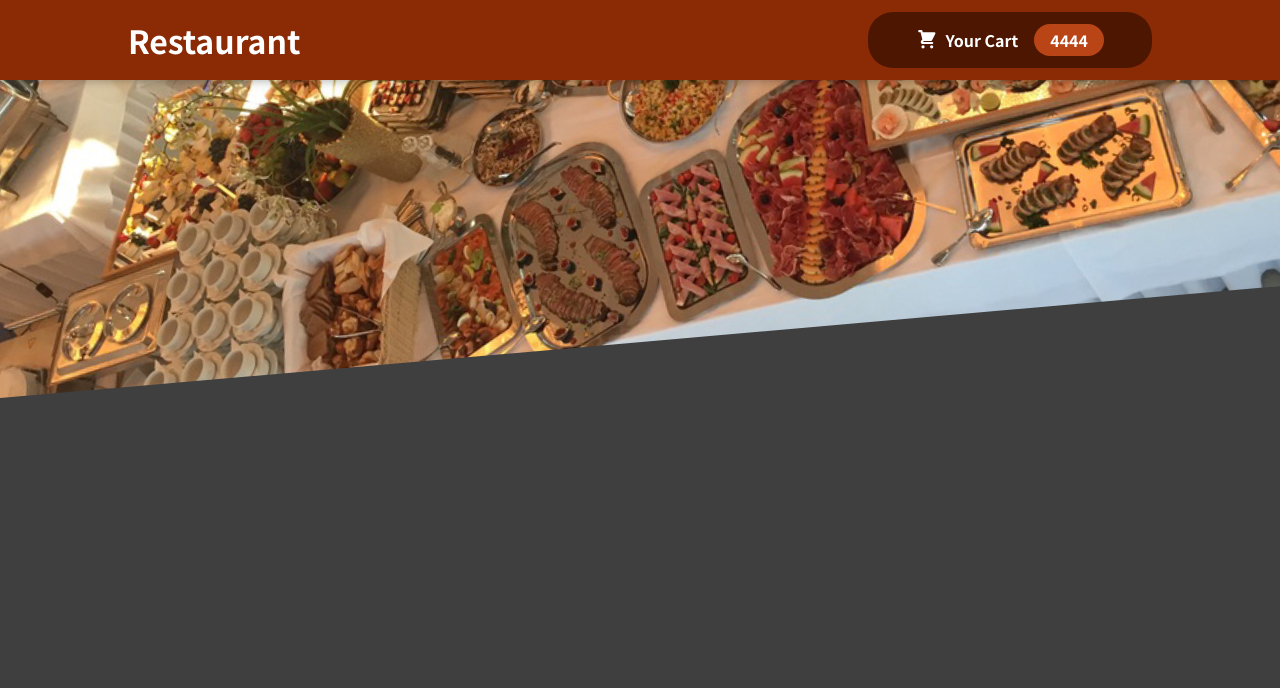
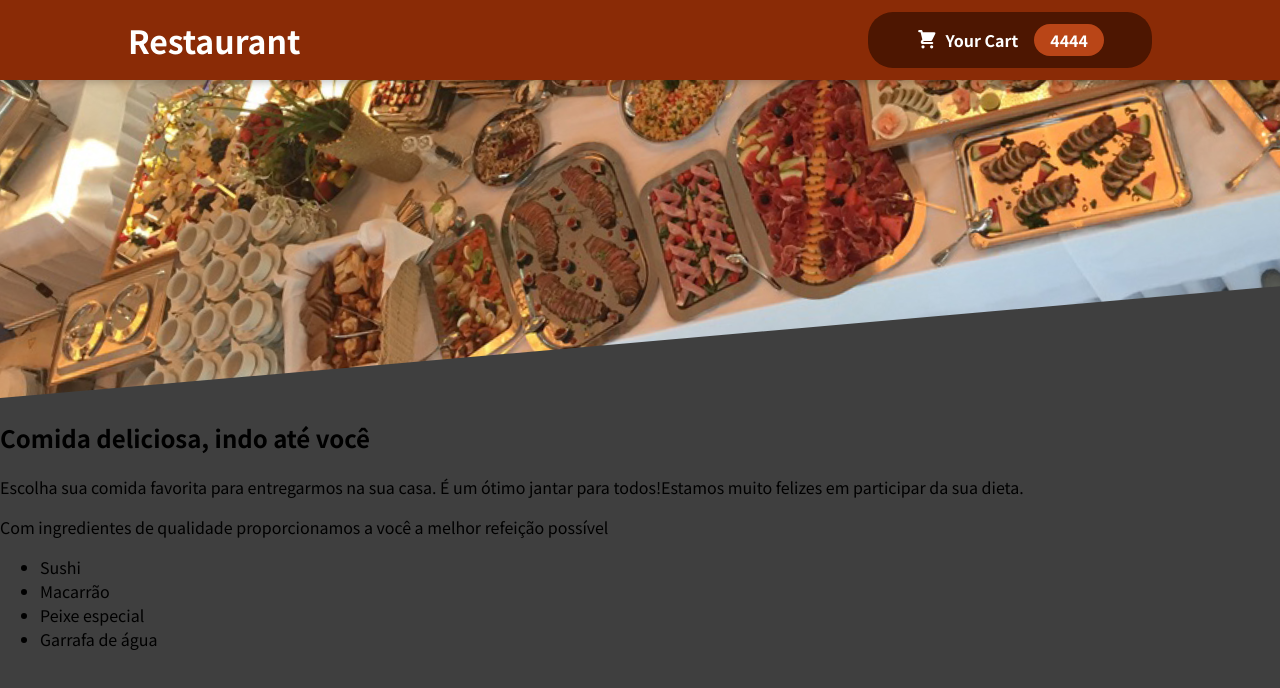
Before and after one commit to umnomequalqu/Restaurant, a React (Create React App) app: page / in a window 1280 px wide. Shown: the top 688 px of the page. Built offline with nearby package versions, Linux system fonts and the light colour scheme.

Commit message:
criando as listas e falta finalizar o Meals Component CSS

```diff
--- a/src/App.js
+++ b/src/App.js
@@ -1,9 +1,13 @@
 import Header from "./components/Layouts/Header";
+import Meals from "./components/Meals/Meals";
 
 function App(){
     return(
         <>
         <Header/>
+        <main>
+            <Meals/>
+        </main>
         </>
     )
 }
--- /dev/null
+++ b/src/components/Meals/AvaliableMeals.js
@@ -0,0 +1,41 @@
+import classes from './AvaliableMeals.module.css'
+const DUMMY_MEALS = [
+    {
+    id: 'm1',
+    name: 'Sushi',
+    description: 'Peixes finos com vegetais',
+    price: 22.99,
+    },
+    {
+        id: 'm2',
+        name: 'Macarrão',
+        description: 'Massa italiana com molho do chef',
+        price: 20.50,
+
+    },
+    {
+        id: 'm3',
+        name: 'Peixe especial',
+        description: 'Peixe norueguês empanado com azeite português foleado a ouro',
+        price: 280.01,
+    },
+    {
+        id: 'm4',
+        name: 'Garrafa de água',
+        description: 'Uma Garrafa com água dentro',
+        price: 5.00,
+    }
+]
+const AvailableMeals = ()=>{
+    const pratosMapeados = DUMMY_MEALS.map(prato=> <li>{prato.name}</li>)
+    return(
+        <>
+        <section className={classes.meals}>
+            <ul>
+                { pratosMapeados}
+            </ul>
+        </section></>
+    )
+}
+
+export default AvailableMeals;
--- /dev/null
+++ b/src/components/Meals/Meals.js
@@ -0,0 +1,13 @@
+import MealsSummary from "./MealsSummary";
+import AvailableMeals from "./AvaliableMeals";
+
+const Meals = ()=>{
+    return(
+        <>
+            <MealsSummary/>
+            <AvailableMeals/>
+       </>
+    )
+}
+
+export default Meals;
--- /dev/null
+++ b/src/components/Meals/MealsSummary.js
@@ -0,0 +1,14 @@
+import classes from "./MealsSummary.module.css"
+const MealsSummary = ()=>{
+return (
+    <>
+    <section>
+        <h2>Comida deliciosa, indo até você</h2>
+        <p>Escolha sua comida favorita para entregarmos na sua casa. É um ótimo jantar para todos!Estamos muito felizes em participar da sua dieta.</p>
+        <p>Com ingredientes de qualidade proporcionamos a você a melhor refeição possível</p>
+    </section>
+
+    </>
+)
+}
+export default MealsSummary
```
Also changed, not shown: src/components/Meals/AvaliableMeals.module.css (added), src/components/Meals/MealsSummary.module.css (added).
